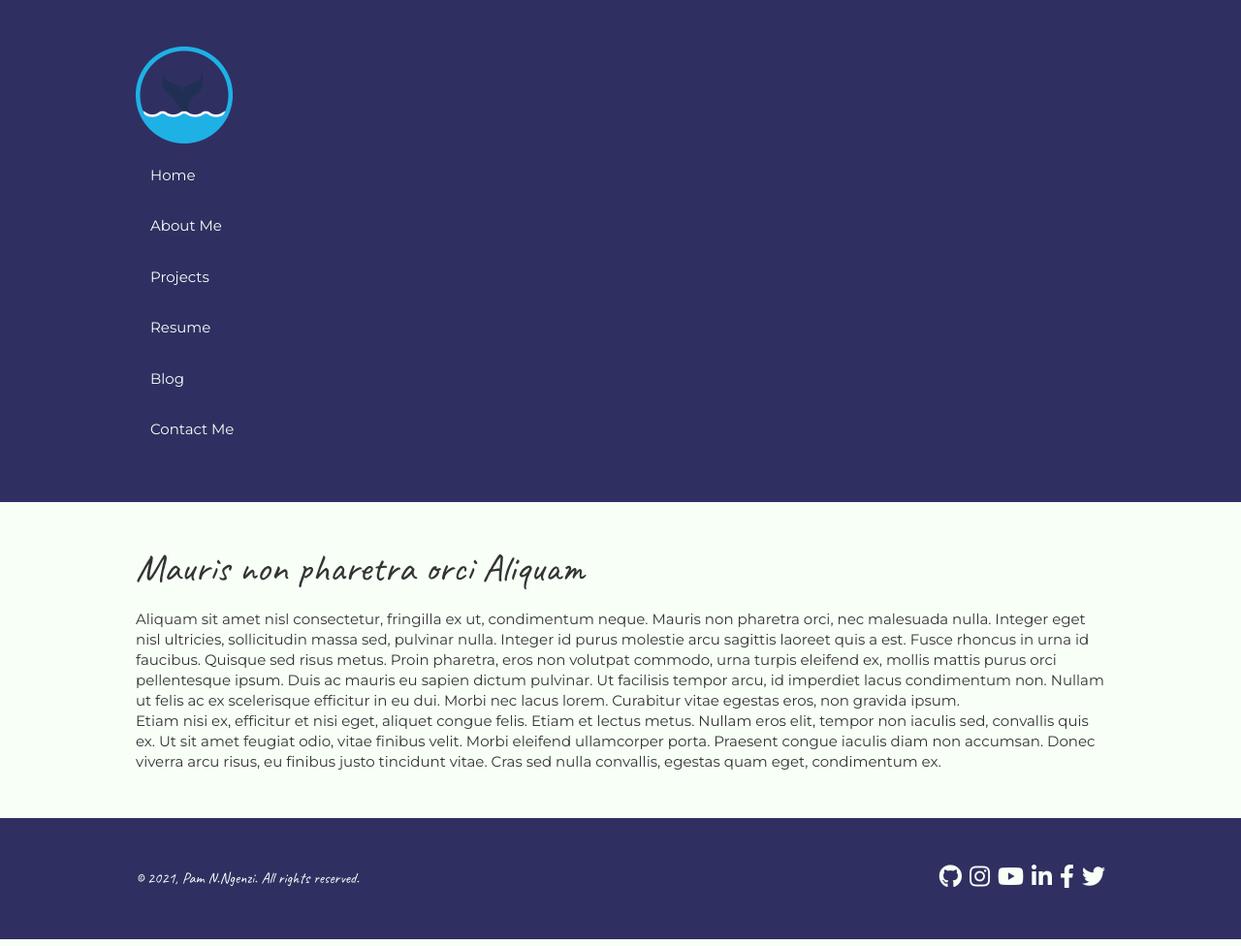
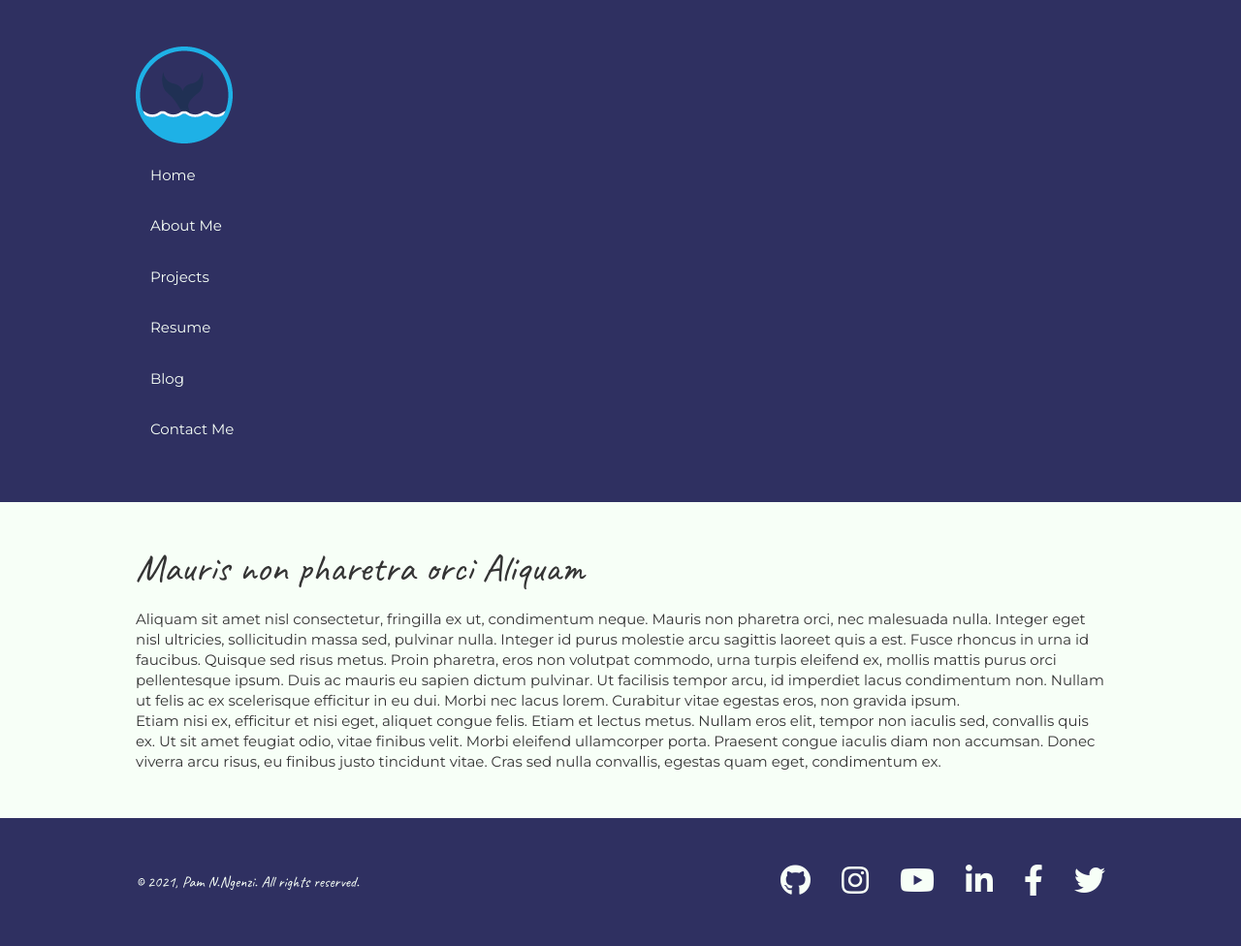
Before and after one commit to ngupange/PamphileNkurunzizaNgenzi_T1A2, a plain HTML site: page index.html in a window 1280 px wide. Shown: the whole page at 97% size. Drawn offline with Linux system fonts and the light colour scheme.

Commit message:
footer on medium and large screen #3

```diff
--- a/styles/styles.css
+++ b/styles/styles.css
@@ -205,9 +205,10 @@ footer {
 
        /* Try to make it grid */
 
-    /* i {
+    i {
+        padding-left: 0;
         font-size: 2rem;
-    }*/
+    }
 
     .footer_wrap {
         flex-direction: row;
@@ -221,6 +222,7 @@ footer {
     .social_icons{
         display: flex;
         justify-content: flex-end; /*To align icons on far right */
+        gap: 2rem;
         flex: 1;
         justify-content: flex-end;
     }
```
